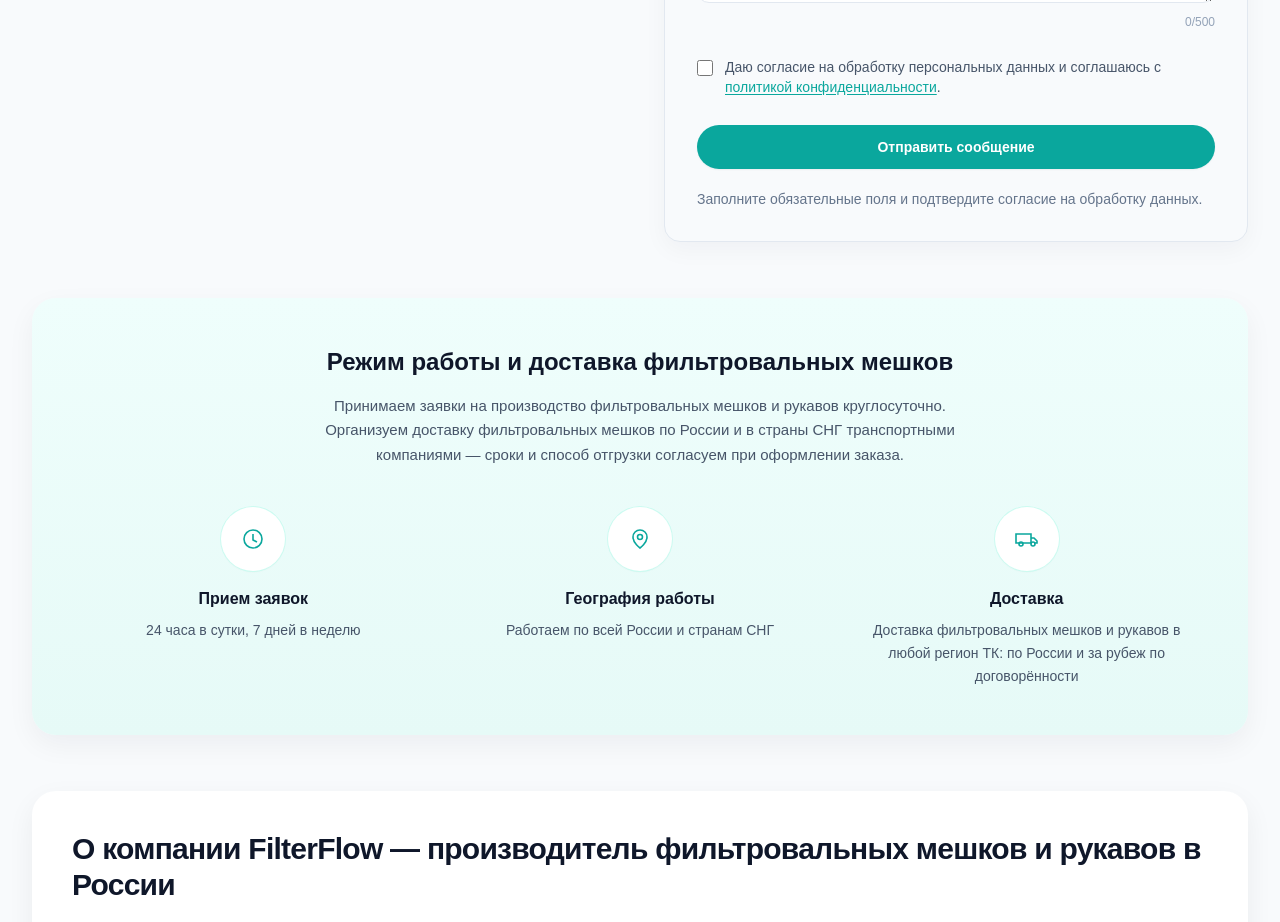
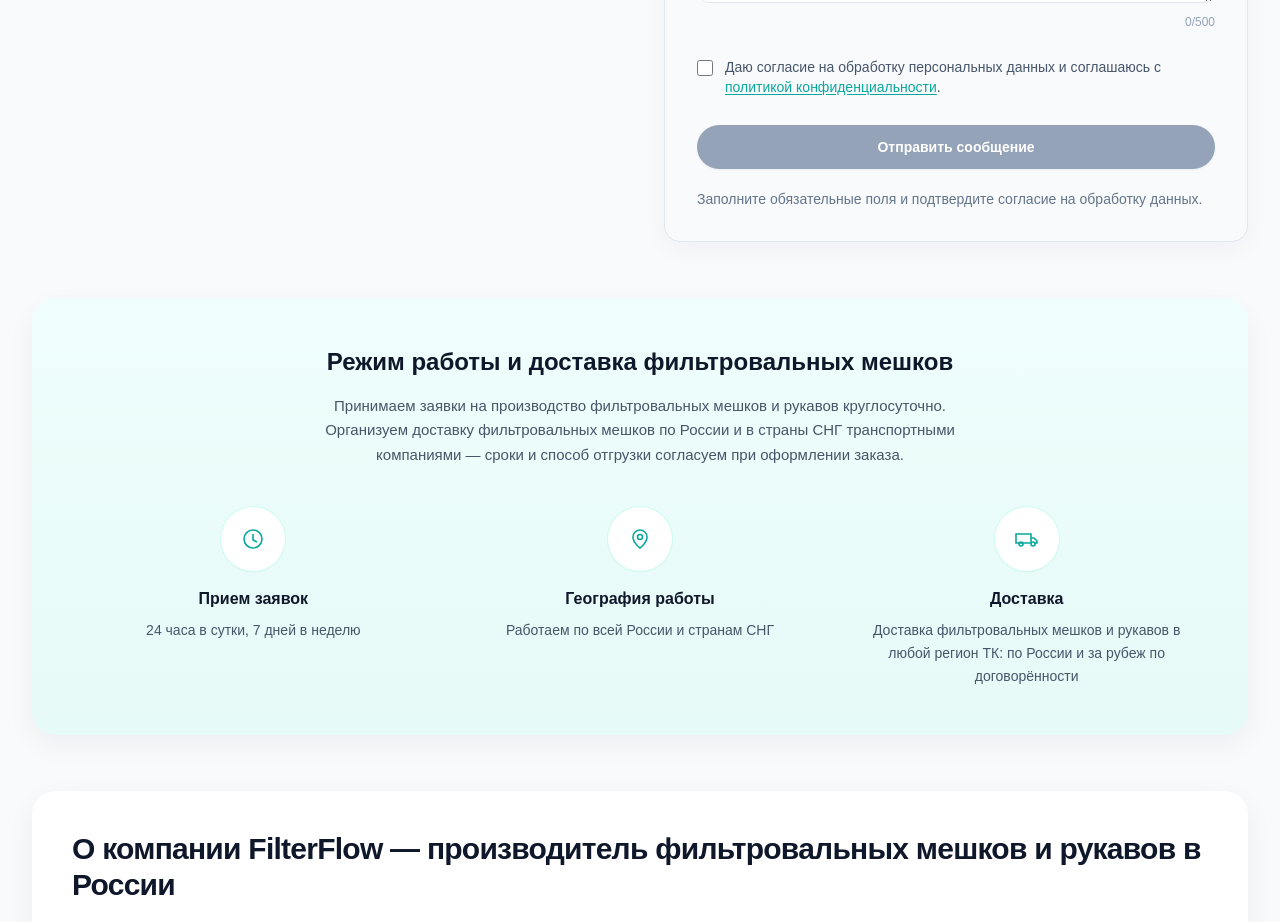
Before and after one commit to karipupkina-ux/filterflow-next, a Next.js app: page /kontakty in a window 1280 px wide. Shown: the part 1240-2162 px from the top of the page. Built offline with nearby package versions, Linux system fonts and the light colour scheme.

Commit message:
fix: disable contact submit until required fields and consent are valid (#41)

```diff
--- a/app/kontakty/ContactForm.tsx
+++ b/app/kontakty/ContactForm.tsx
@@ -345,8 +345,10 @@ export default function ContactForm() {
 
         <button
           type="submit"
-          disabled={isSubmitting}
-          className="w-full rounded-full bg-[#0aa79d] px-6 py-3 text-sm font-semibold text-white shadow-sm transition hover:bg-[#088f86] disabled:cursor-not-allowed disabled:bg-[#94a3b8] disabled:opacity-90"
+          disabled={!canSubmit}
+          className={`w-full rounded-full px-6 py-3 text-sm font-semibold text-white shadow-sm transition ${
+            canSubmit ? "bg-[#0aa79d] hover:bg-[#088f86]" : "cursor-not-allowed bg-[#94a3b8]"
+          }`}
         >
           {isSubmitting ? "Отправляем..." : "Отправить сообщение"}
         </button>
```
